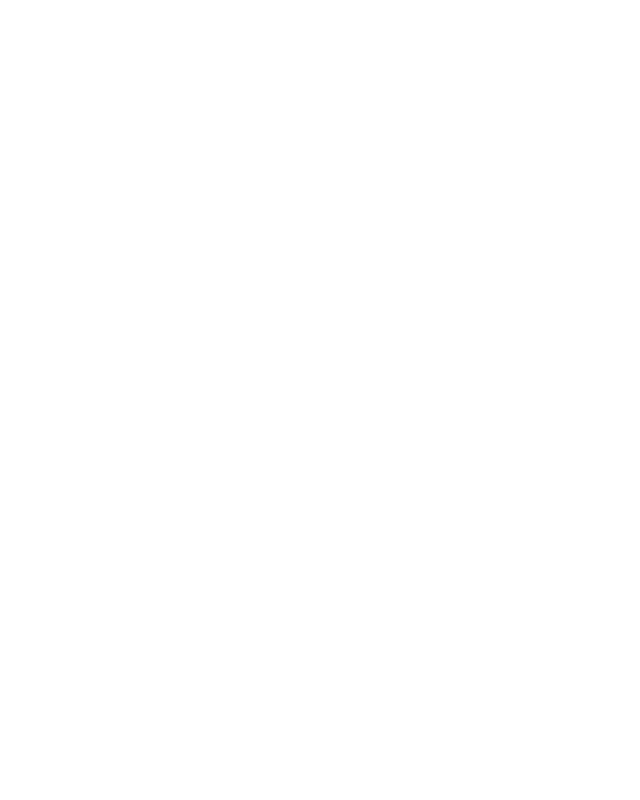
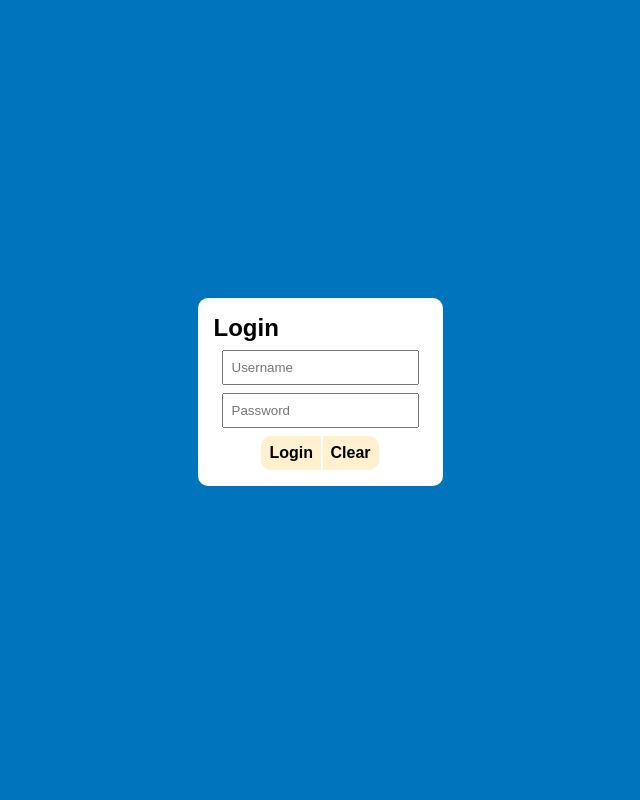
Before and after one commit to Alyaqdhans/EpicElectro, a PHP site: page /Login/index.php in a window 1280 px wide. Before the commit the part shown is empty. Shown: the whole page, without its empty margins (320-960 px from the left). Run offline with PHP 8.4, Linux system fonts and the light colour scheme.

Commit message:
login page

```diff
--- /dev/null
+++ b/Login/index.php
@@ -0,0 +1,74 @@
+<html>
+    <header>
+        <title>Login Page</title>
+        <link rel="stylesheet" href="../style.css">
+        <style>
+            body {
+                display: flex;
+                justify-content: center; /* horizontally */
+                align-items: center; /* vertically */
+            }
+
+            .main {
+                background: var(--clr-white);
+                width: fit-content;
+                height: fit-content;
+                padding: var(--normal);
+                border-radius: var(--br);
+            }
+
+            input {
+                display: block;
+                padding: var(--small);
+                margin: var(--small);
+            }
+
+            .buttons {
+                display: flex;
+                justify-content: center;
+                gap: 0.1rem;
+            }
+
+            .btn {
+                width: fit-content;
+                background: var(--clr-secondary-light);
+                padding: var(--small);
+                margin: 0;
+                border: 0;
+                border-radius: var(--br);
+                text-decoration: none;
+                font-weight: var(--bold);
+                font-size: var(--normal);
+            }
+
+            a:visited {
+                color: var(--clr-black);
+            }
+
+            .btn:hover {
+                background: var(--clr-secondary);
+            }
+
+            .left {
+                border-radius: var(--br) 0 0 var(--br);
+            }
+
+            .right {
+                border-radius: 0 var(--br) var(--br) 0;
+            }
+        </style>
+    </header>
+    <body>
+        <form action="process.php" method="post">
+            <div class="main">
+                <h2>Login</h2>
+                <input type="text" placeholder="Username" id="user">
+                <input type="password" placeholder="Password" id="pass">
+                <div class="buttons">
+                    <input class="btn left" type="submit" value="Login">
+                    <input class="btn right" type="reset" value="Clear">
+                </div>
+            </div>
+        </form>
+    </body>
+</html>
--- a/index.php
+++ b/index.php
@@ -1,9 +1,9 @@
 <html>
     <header>
-        <title></title>
+        <title>Home Page</title>
         <link rel="stylesheet" href="style.css">
     </header>
     <body>
-
+        <a href="Login/">Login</a>
     </body>
 </html>
--- a/style.css
+++ b/style.css
@@ -0,0 +1,32 @@
+:root {
+    --clr-black: black;
+    --clr-white: white;
+    --clr-primary: #0C356A;
+    --clr-primary-light: #0174BE;
+    --clr-secondary: #FFC436;
+    --clr-secondary-light: #FFF0CE;
+
+    --regular: 400;
+    --bold: 700;
+
+    --xsmall: 0.2rem;
+    --small: 0.5rem;
+    --normal: 1rem;
+    --large: 2rem;
+    --xlarge: 3rem;
+
+    --br: 10px;
+}
+
+h1, h2, h3, h4, h5, h6 {margin: 0;}
+
+html {
+    background: var(--clr-primary-light);
+    font-family: sans-serif;
+}
+
+
+
+@media (max-width: 650px) {
+
+}
```
Also changed, not shown: Login/process.php (added), connect.php (added), footer.php (added), header.php (added).
